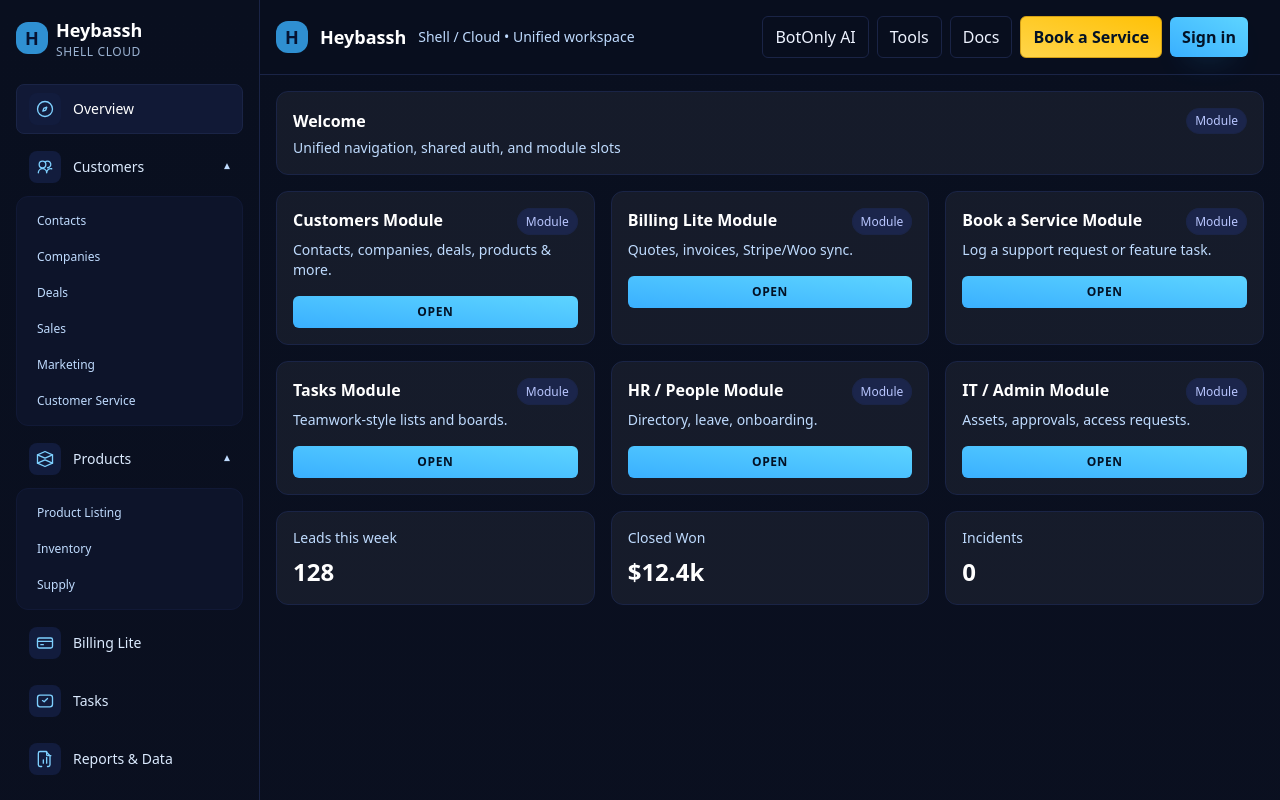
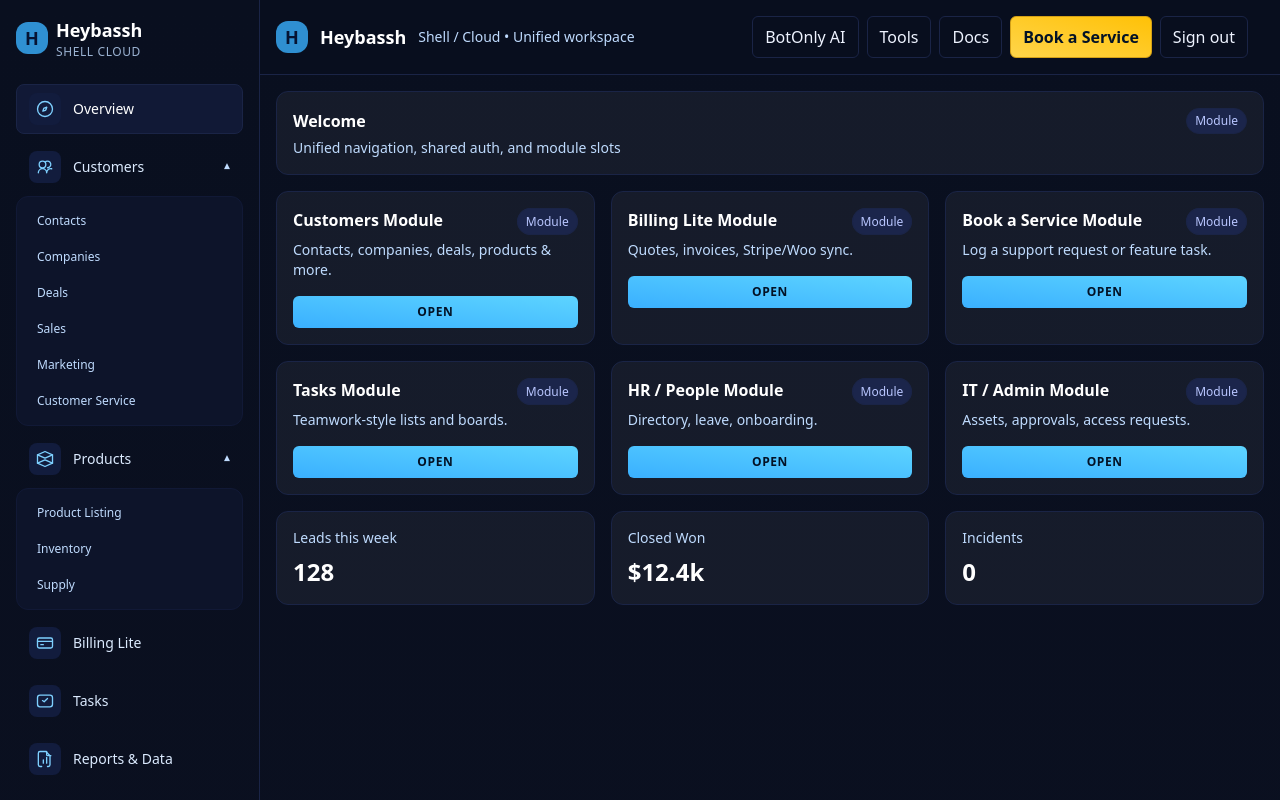
Before and after one commit to jaydeexsf/Heybassh-Shell, a Next.js app: page /dashboard in a window 1280 px wide. Shown: the top 800 px of the page. Built offline with nearby package versions, Linux system fonts and the light colour scheme.

Commit message:
Sign Out Text Fixed

```diff
--- a/app/dashboard/page.tsx
+++ b/app/dashboard/page.tsx
@@ -1367,8 +1367,8 @@ export default function Dashboard() {
             >
               Book a Service
             </button>
-            <Link href="/api/auth/signout" className="btn btn-primary">
-              Sign in
+            <Link href="/api/auth/signout" className="btn">
+              Sign out
             </Link>
           </div>
         </header>
```
